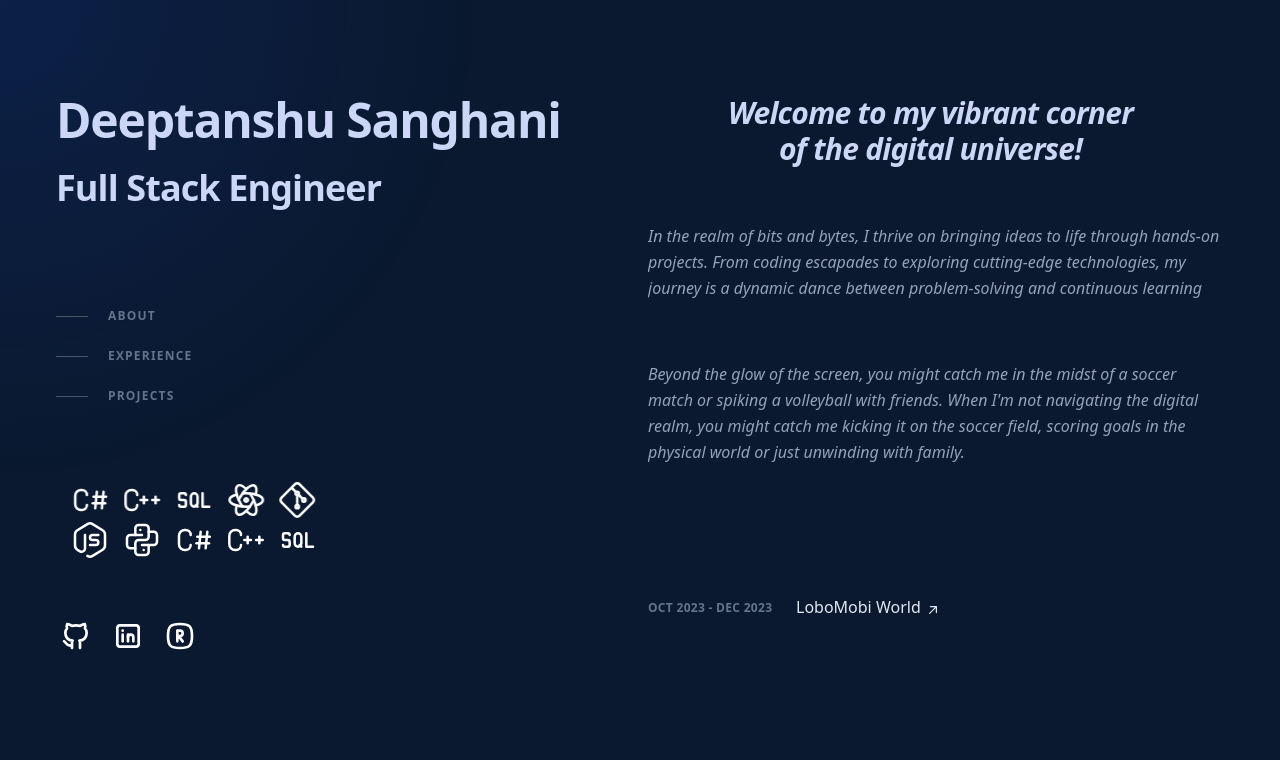
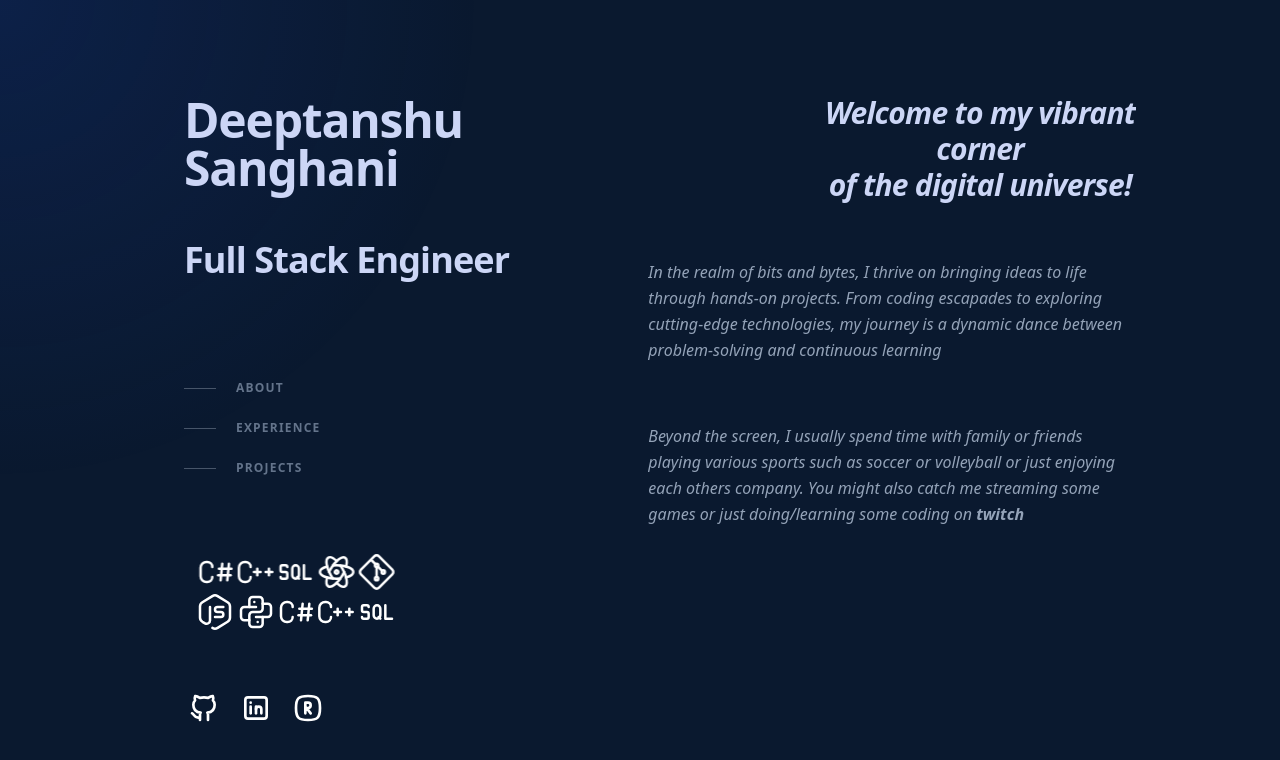
Before and after one commit to DeeptanshuSanghani1/portfolio, a React (Create React App) app: page / in a window 1280 px wide. Shown: the top 760 px of the page. Built offline with nearby package versions, Linux system fonts and the light colour scheme.

Commit message:
final commit

```diff
--- a/src/App.jsx
+++ b/src/App.jsx
@@ -6,9 +6,7 @@ import { Spotlight } from "./components/spotlight";
 function App() {
   return (
     <div>
-     <Spotlight>
-        <Home />
-      </Spotlight>
+     <Spotlight/>
     </div>
   );
 }
--- a/src/components/about.jsx
+++ b/src/components/about.jsx
@@ -11,7 +11,7 @@ export const About = () => {
         </div>
         <div className="text-center">
             <p className="mb-4 lg:text-3xl font-bold -tracking-wide text-[#ccd6f6]  phone:text-xl
-                                items-center flex text-opacity-100 italic pl-20" >
+                                items-center flex text-opacity-100 italic pl-20 lg:pl-44" >
             Welcome to my vibrant corner <br/> of the digital universe!
             </p>
         </div>
@@ -20,8 +20,8 @@ export const About = () => {
 my journey is a dynamic dance between problem-solving and continuous learning</p>
         </div>
         <div className="py-5">
-            <p className="italic">Beyond the glow of the screen, you might catch me in the midst of a soccer match or spiking a volleyball with friends.
-When I'm not navigating the digital realm, you might catch me kicking it on the soccer field, scoring goals in the physical world or just unwinding with family.</p>
+            <p className="italic">Beyond the screen, I usually spend time with family or friends playing various sports such as soccer or volleyball or just enjoying
+            each others company. You might also catch me streaming some games or just doing/learning some coding on <a className='hover:text-slate-200 font-black' target='_blank' href='https://www.twitch.tv/marvcs' >twitch</a> </p>
         </div>
 
     </div>
--- a/src/components/socials.jsx
+++ b/src/components/socials.jsx
@@ -4,6 +4,7 @@ import {
     IconsSquare
   } from "@tabler/icons-react";
   import { IconSquareRoundedLetterr } from '@tabler/icons-react';
+  import pdf from '../Resume/DeeptanshuSanghani-Resume.pdf'
 export const Socials = () => {
     return(
         <div>
@@ -19,7 +20,7 @@ export const Socials = () => {
                 </a>
                 </li>
                 <li className="mr-5 text-xs">
-                <a class="block hover:text-slate-200 lg:py-7 "  href="https://www.linkedin.com/in/deeptanshusanghani/" target="_blank">
+                <a class="block hover:text-slate-200 lg:py-7 " href="" onClick={()=> window.open(pdf)} target="_blank">
                 <svg xmlns="http://www.w3.org/2000/svg" class="icon icon-tabler icon-tabler-square-rounded-letter-r" className="lg:w-8 lg:h-8
                                                                                                     phone:w-6 phone:h-6 text-white" viewBox="0 0 24 24" stroke-width="2" stroke="currentColor" fill="none"
                  stroke-linecap="round" stroke-linejoin="round">
--- a/src/components/spotlight.css
+++ b/src/components/spotlight.css
@@ -1,4 +1,4 @@
-main {
+body {
     scroll-behavior: smooth;
   }
   /* Add this to your styles or CSS file */
--- a/src/components/spotlight.jsx
+++ b/src/components/spotlight.jsx
@@ -34,16 +34,16 @@ export const Spotlight = () => {
                 background: `radial-gradient(600px circle at ${mousePosition.x}px ${mousePosition.y}px, rgba(29,78,216,0.15), transparent 80%)`,
                 }}
             >
-                <div className ="mx-auto  px-5 py-12 lg:px-14 lg:py-0">
+                <div className ="mx-auto  px-5 py-12 lg:px-36 lg:py-0">
                     <div className="lg:flex lg:justify-between lg:gap-4">
-                        <header className="sticky top-0  lg:flex lg:max-h-screen lg:w-1/2 lg:flex-col lg:justify-between lg:py-24">
+                        <header className="sticky top-0  lg:flex lg:max-h-screen lg:w-1/2 lg:flex-col lg:justify-between lg:py-24 lg:pl-10">
                             <div>
                                 <h1 className='lg:text-5xl font-bold -tracking-wide text-[#ccd6f6] phone:text-3xl
                                 items-center flex text-opacity-100 '>
                                     Deeptanshu Sanghani
                                 </h1>
                                 <h2 className='lg:text-4xl py-6 font-bold tracking-tight text-[#ccd6f6] phone:text-xl
-                                items-center flex text-opacity-100 '>Full Stack Engineer</h2>
+                                items-center flex text-opacity-100 lg:pt-12 '>Full Stack Engineer</h2>
                             </div>
                             <div>
                                 <nav className="nav hidden lg:block" aria-label="In-page jump links">
```
Also changed, not shown: 1 other file (tests, documents, lock files or other folders).
